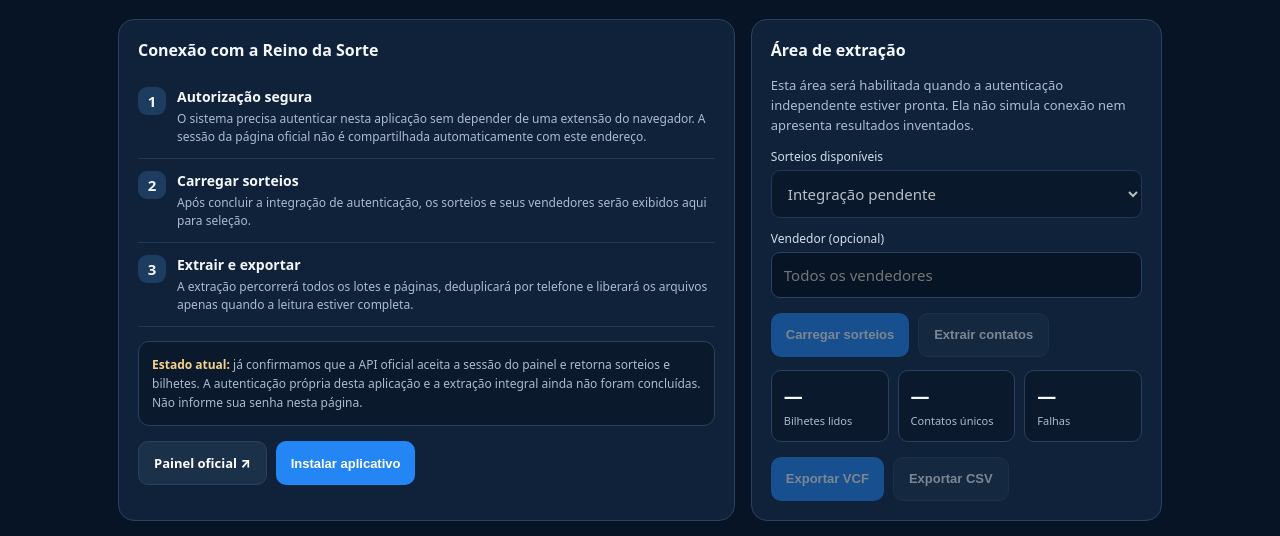
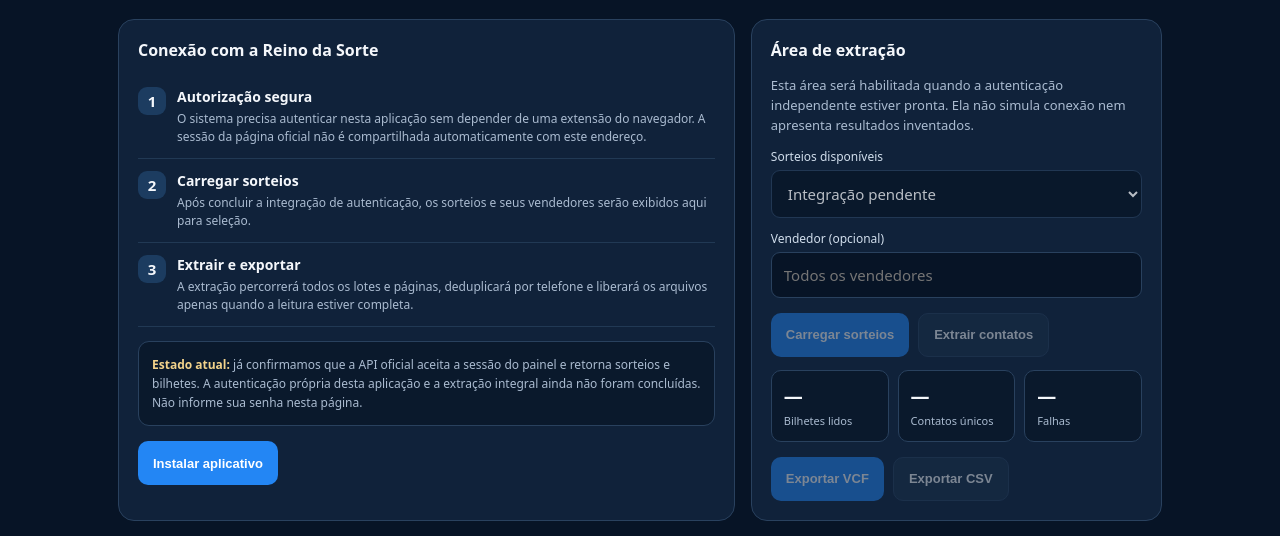
Before and after one commit to bancareinodasorte-tech/extrator-contatos-rds, a browser extension: page index.html in a window 1280 px wide. Shown: the part 212-748 px from the top of the page. Drawn offline with Linux system fonts and the light colour scheme.

Commit message:
Remover atalho ao painel oficial da interface principal

```diff
--- a/index.html
+++ b/index.html
@@ -34,7 +34,7 @@ footer{text-align:center;color:var(--muted);font-size:11px;line-height:1.6;paddi
 <div class="step"><div class="num">2</div><div><b>Carregar sorteios</b><p>Após concluir a integração de autenticação, os sorteios e seus vendedores serão exibidos aqui para seleção.</p></div></div>
 <div class="step"><div class="num">3</div><div><b>Extrair e exportar</b><p>A extração percorrerá todos os lotes e páginas, deduplicará por telefone e liberará os arquivos apenas quando a leitura estiver completa.</p></div></div>
 <div class="statusbox" role="status"><b>Estado atual:</b> já confirmamos que a API oficial aceita a sessão do painel e retorna sorteios e bilhetes. A autenticação própria desta aplicação e a extração integral ainda não foram concluídas. Não informe sua senha nesta página.</div>
-<div class="actions"><a class="btn alt" href="https://admin.reinodasorte.com.br/draws" target="_blank" rel="noopener">Painel oficial ↗</a><button class="btn" id="installBtn" hidden>Instalar aplicativo</button></div>
+<div class="actions"><button class="btn" id="installBtn" hidden>Instalar aplicativo</button></div>
 </section>
 <section class="card">
 <h2>Área de extração</h2>
```
